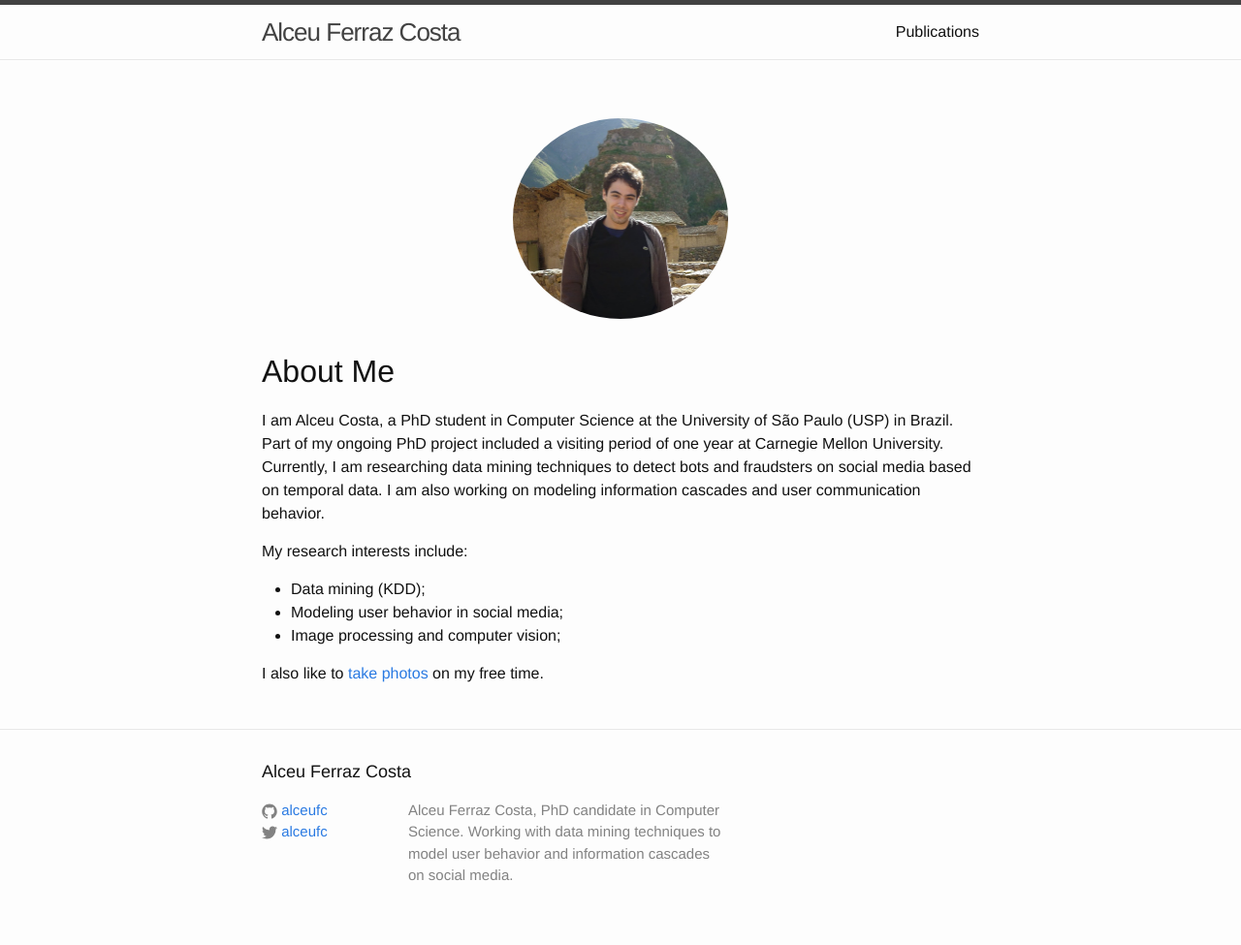
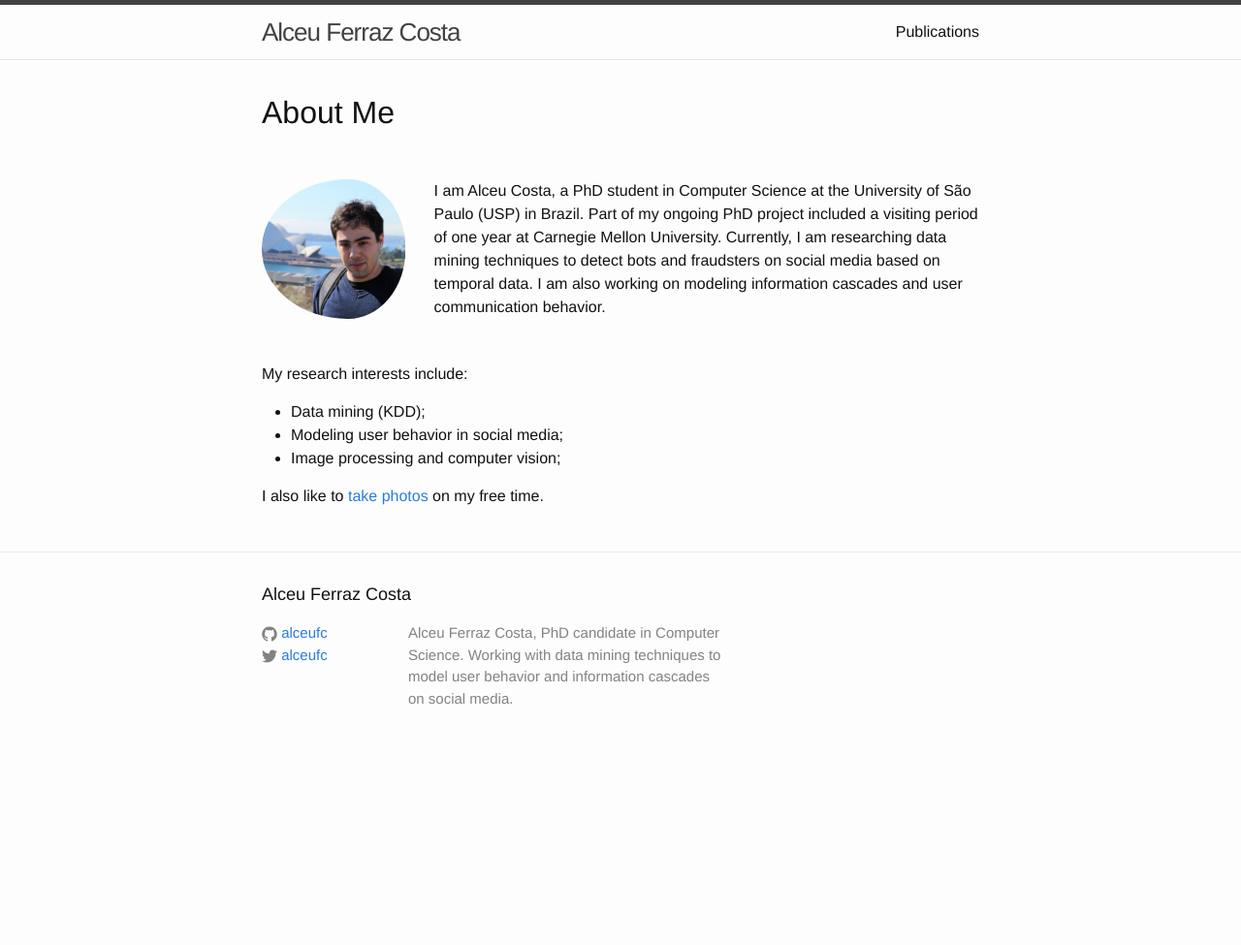
Before and after one commit to alceufc/alceufc.github.io, a Jekyll site: the page built from index.md, in a window 1280 px wide. Shown: the whole page at 97% size. Built offline with Jekyll 4.4.1, drawn with Linux system fonts in a browser that asks for light colours; after the commit the page ends 900 px from its top, so only the background shows below that.

```diff
--- a/_includes/profile_pic.html
+++ b/_includes/profile_pic.html
@@ -1,3 +1,15 @@
 <div class="profilepic">
     <img src="{{ include.url }}" alt="{{ include.description }}"/>
+
+    <p>
+    I am Alceu Costa, a PhD student in Computer Science at the University of
+    São Paulo (USP) in Brazil.
+    Part of my ongoing PhD project included a visiting period of one year at
+    Carnegie Mellon University.
+    Currently, I am researching data mining techniques to detect bots and
+    fraudsters on social media based on temporal data.
+    I am also working on modeling information cascades and user communication
+    behavior.
+    </p>
 </div>
+<div style="clear: both;"></div>
--- a/_sass/_layout.scss
+++ b/_sass/_layout.scss
@@ -241,12 +241,19 @@
     }
 }
 
+.clearfix {
+    overflow: auto;
+}
+
 .profilepic {
+    overflow: auto;
     margin: 0 auto;
-    text-align: center;
+    text-align: left;
     padding: $spacing-unit 0;
     img {
-        max-width: 30%;
+        float: left;
+        padding-right: 4%;
+        max-width: 20%;
         background-repeat: no-repeat;
         background-position: 50%;
         border-radius: 50%;
--- a/index.md
+++ b/index.md
@@ -2,18 +2,9 @@
 layout: default
 ---
 
-{% include profile_pic.html url="/assets/profile_pic.jpg" description="Profile Picture" %}
-
 # About Me
 
-I am Alceu Costa, a PhD student in Computer Science at the University of
-São Paulo (USP) in Brazil.
-Part of my ongoing PhD project included a visiting period of one year at
-Carnegie Mellon University.
-Currently, I am researching data mining techniques to detect bots and
-fraudsters on social media based on temporal data.
-I am also working on modeling information cascades and user communication
-behavior.
+{% include profile_pic.html url="/assets/profile_pic.jpg" description="Profile Picture" %}
 
 My research interests include:
 
```
Also changed, not shown: publications/index.md (+9 -0 lines), assets/profile_pic.jpg, 1 other file.
